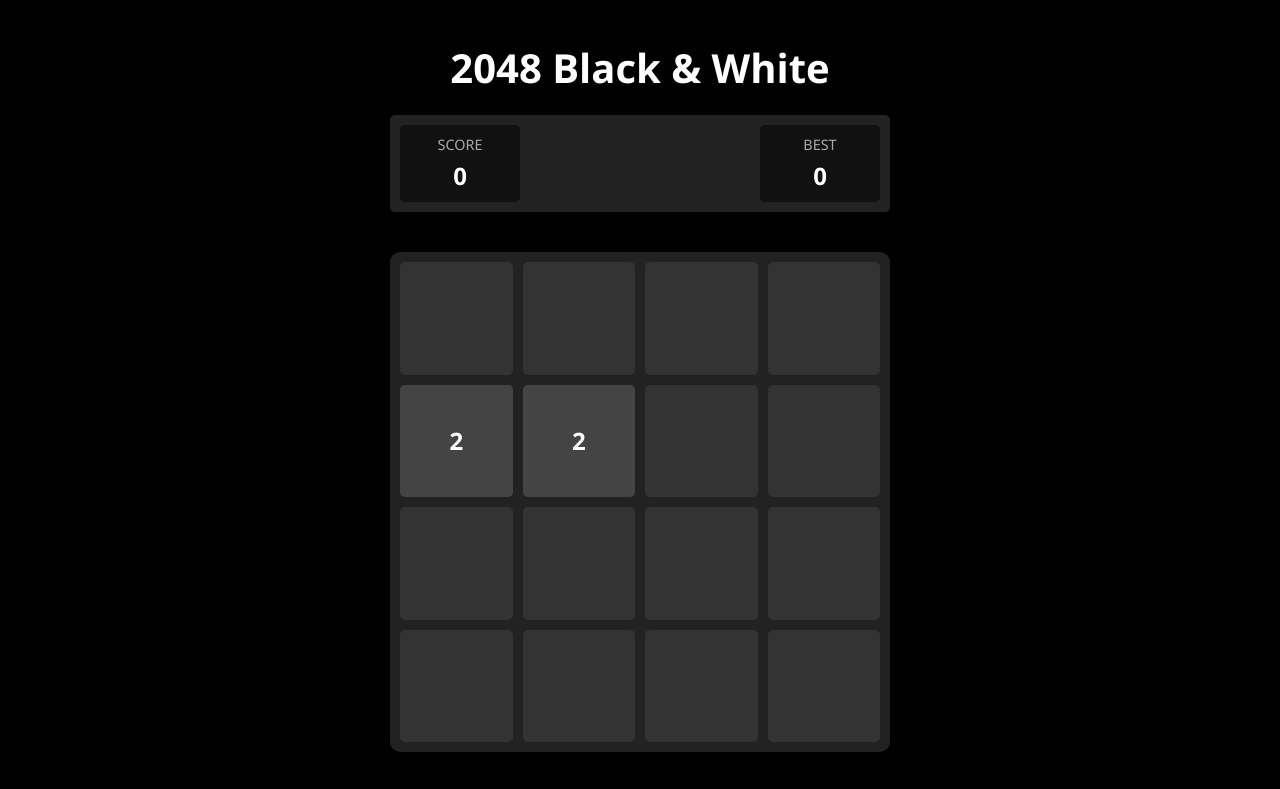
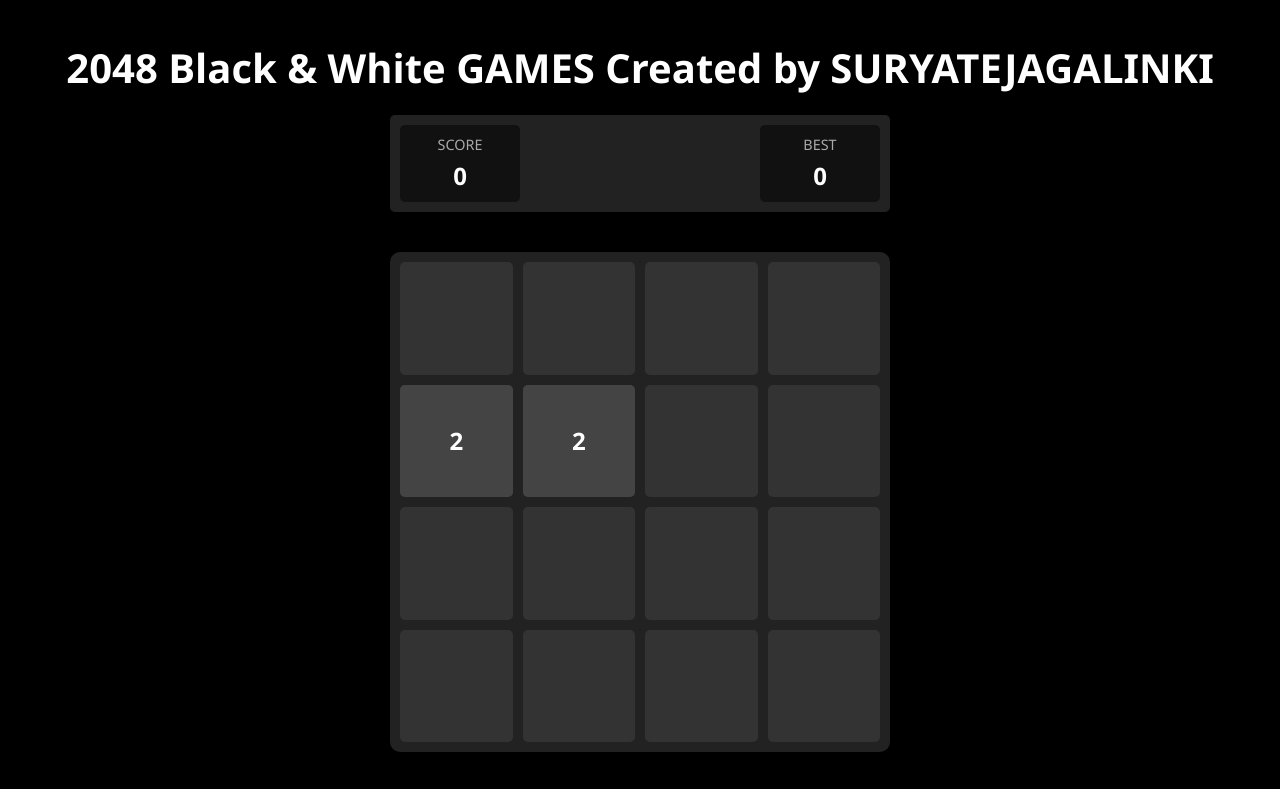
Before and after one commit to Suryatejagalinki/2048, a plain HTML site: page index.html in a window 1280 px wide. Shown: the top 789 px of the page. Drawn offline with Linux system fonts and the light colour scheme.

Commit message:
Update index.html

```diff
--- a/index.html
+++ b/index.html
@@ -7,7 +7,8 @@
     <link rel="stylesheet" href="style.css">
 </head>
 <body>
-    <h1>2048 Black & White</h1>
+    <h1>2048 Black & White GAMES
+    Created by SURYATEJAGALINKI</h1>
 
     <div class="score-container">
         <div class="score-box">
```
